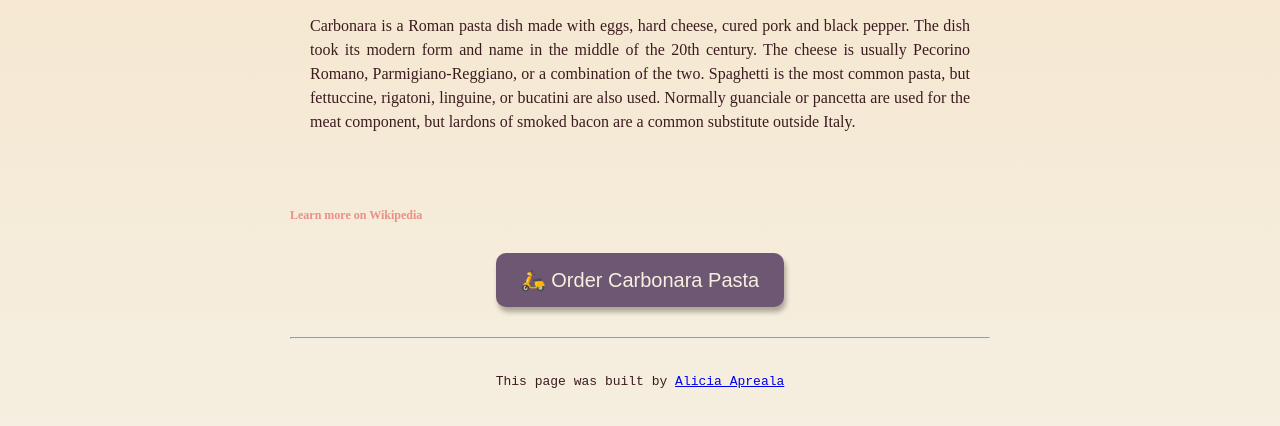
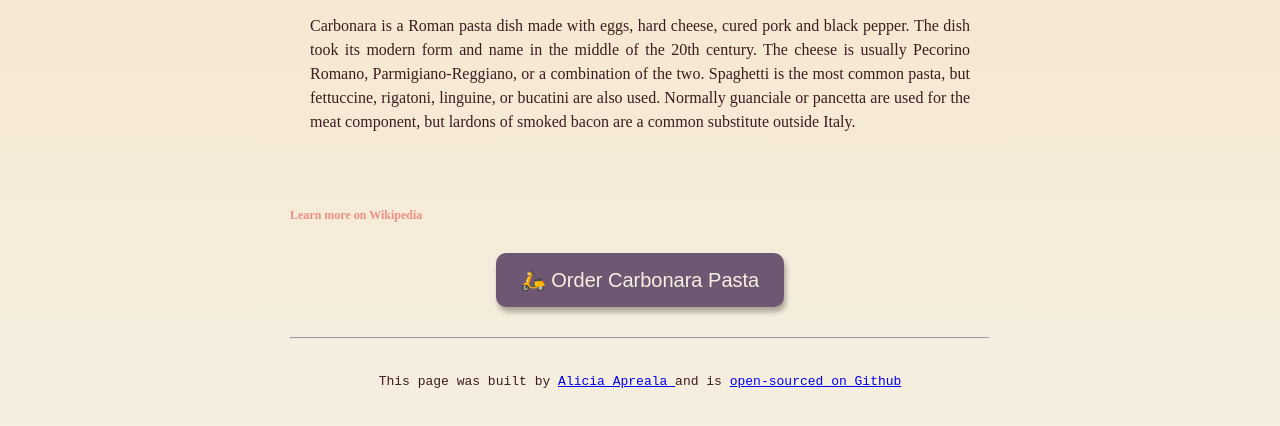
Before and after one commit to Aliciaasmbc/Basic-workshop-carbonara, a plain HTML site: page index.html in a window 1280 px wide. Shown: the part 622-1048 px from the top of the page. Drawn offline with Linux system fonts and the light colour scheme.

Commit message:
added link to github

```diff
--- a/index.html
+++ b/index.html
@@ -114,6 +114,12 @@
         >
           Alicia Apreala
         </a>
+        and is
+        <a
+          href="https://github.com/Aliciaasmbc/Basic-workshop-carbonara"
+          target="_blank"
+          >open-sourced on Github
+        </a>
       </p>
     </div>
     <script>
```
